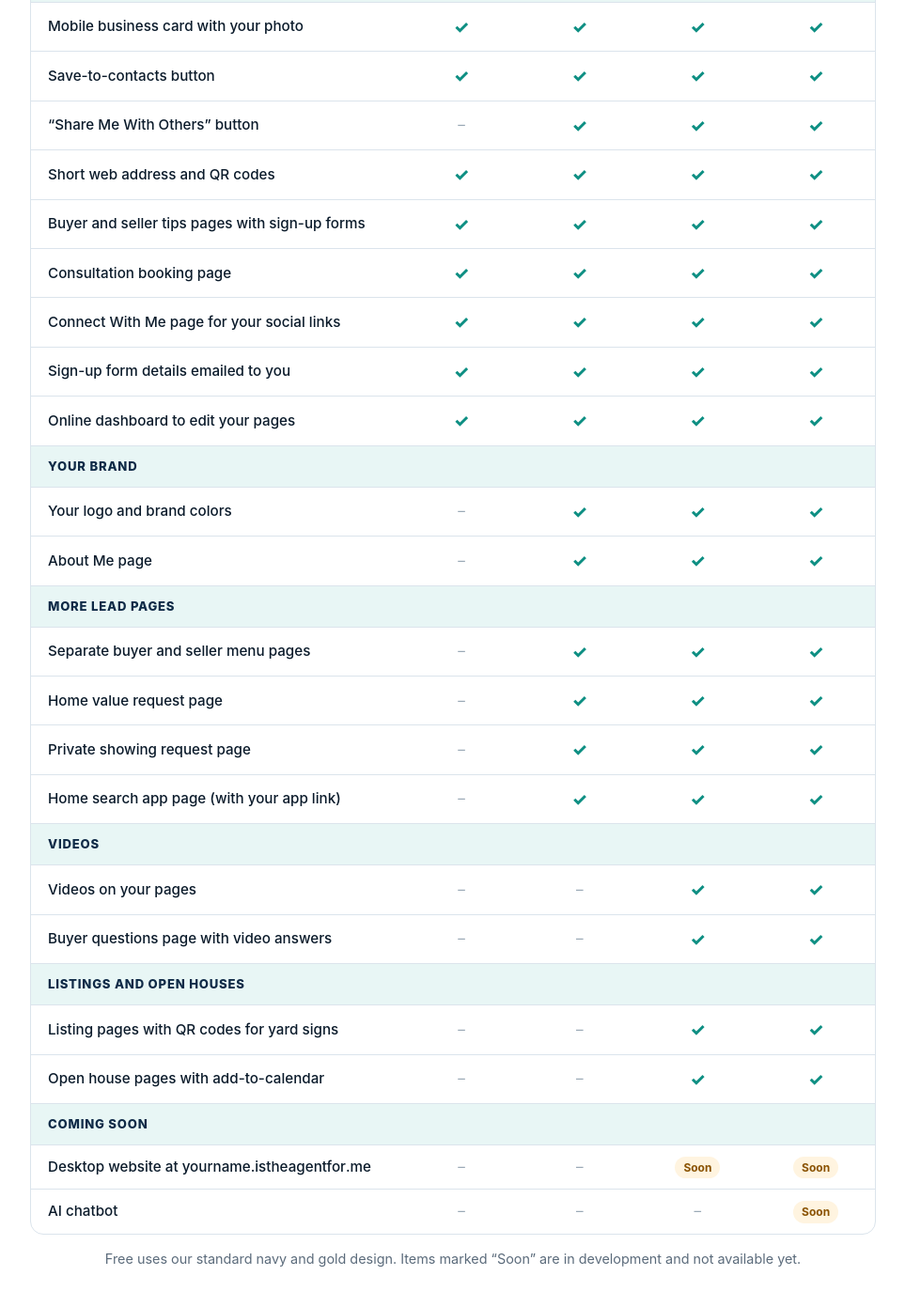
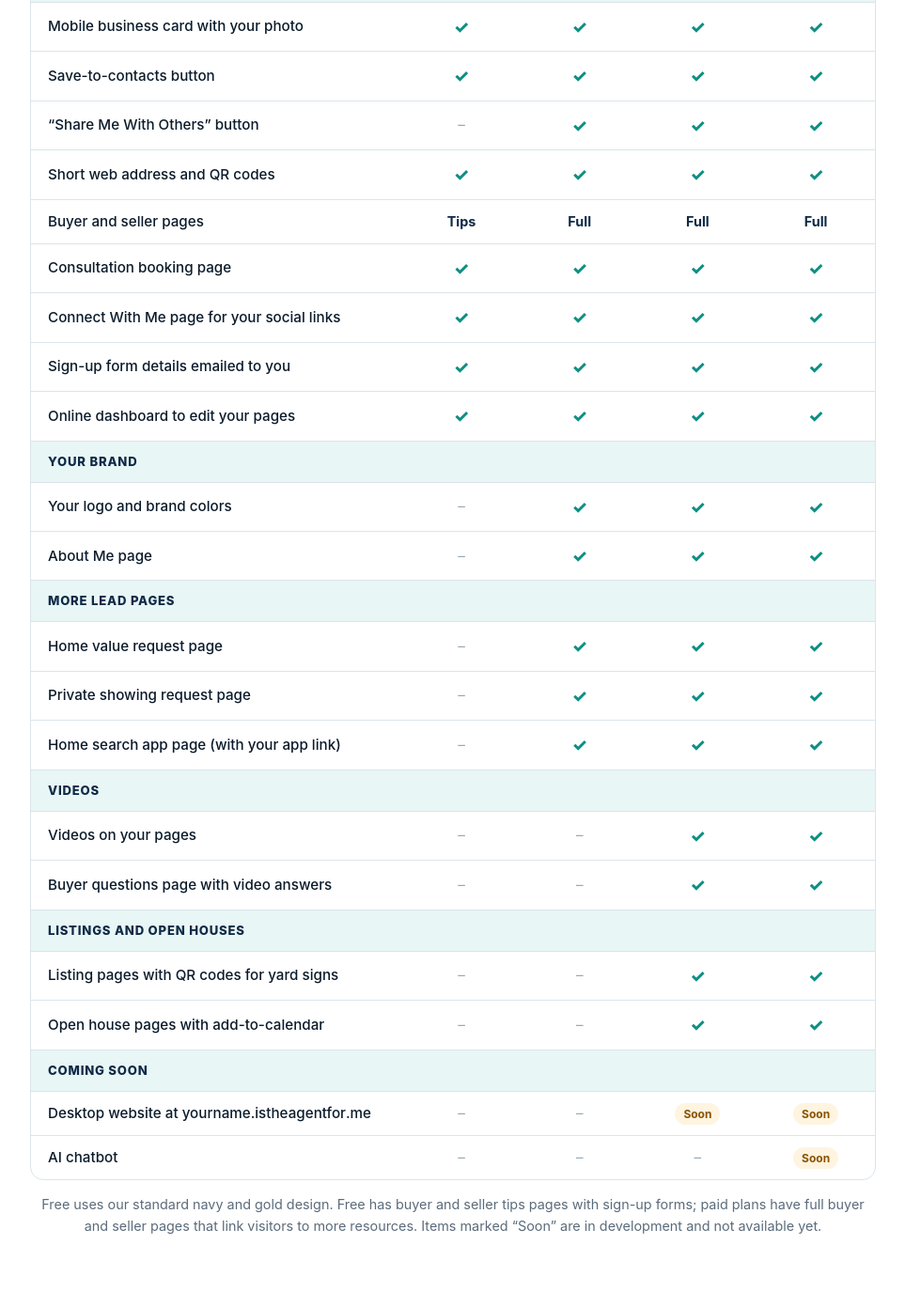
Before and after one commit to hynriai-developer/leadstream-site, a plain HTML site: page index.html in a window 1280 px wide. Shown: the part 3689-5080 px from the top of the page at 94% size, without its empty margins (158-1121 px from the left). Drawn offline with Linux system fonts and the light colour scheme.

Commit message:
Pricing chart: Free has tips pages, paid plans have full buyer and seller pages
Co-Authored-By: Claude Sonnet 5.5 <noreply@anthropic.com>
Claude-Session: https://claude.ai/code/session_013GpXPjHL1HjE1vqMyFdipu

```diff
--- a/index.html
+++ b/index.html
@@ -91,11 +91,12 @@ footer b{color:#fff}
 .compare tbody tr:last-child th{border-radius:0 0 0 13px}.compare tbody tr:last-child td:last-child{border-radius:0 0 13px 0}
 .compare .yes{color:var(--teal-d);font-weight:800;font-size:1.15rem}
 .compare .no{color:#9aa9b6}
+.compare .lvl{color:var(--navy);font-weight:700;font-size:.9rem}
 .compare .soon{display:inline-block;background:#fff4e0;color:#8a5200;border-radius:20px;padding:2px 9px;font-size:.75rem;font-weight:700}
 .compare-note{color:var(--gray);font-size:.9rem;max-width:900px;margin:14px auto 0}
 .sr{position:absolute;width:1px;height:1px;overflow:hidden;clip:rect(0 0 0 0);white-space:nowrap}
 .compare tbody th,.compare tbody td{position:relative}
-@media(max-width:560px){.compare th,.compare td{padding:9px 2px;font-size:.82rem}.compare thead th{font-size:.66rem;padding-left:0;padding-right:0;white-space:nowrap;overflow-wrap:normal}.compare thead th:first-child{width:36%}.compare tbody th{padding-left:10px;padding-right:6px}.compare .group th{font-size:.72rem}.compare .soon{padding:1px 4px;font-size:.66rem}}
+@media(max-width:560px){.compare th,.compare td{padding:9px 2px;font-size:.82rem}.compare thead th{font-size:.66rem;padding-left:0;padding-right:0;white-space:nowrap;overflow-wrap:normal}.compare thead th:first-child{width:36%}.compare tbody th{padding-left:10px;padding-right:6px}.compare .group th{font-size:.72rem}.compare .soon{padding:1px 4px;font-size:.66rem}.compare .lvl{font-size:.74rem}}
 @media(max-width:360px){.wrap .compare thead th{font-size:.58rem}.wrap .compare thead th:first-child{width:33%}}
 </style>
 </head>
@@ -249,7 +250,7 @@ footer b{color:#fff}
           <tr><th scope="row">Save-to-contacts button</th><td><span class="yes" aria-hidden="true">&#10003;</span><span class="sr">Included</span></td><td><span class="yes" aria-hidden="true">&#10003;</span><span class="sr">Included</span></td><td><span class="yes" aria-hidden="true">&#10003;</span><span class="sr">Included</span></td><td><span class="yes" aria-hidden="true">&#10003;</span><span class="sr">Included</span></td></tr>
           <tr><th scope="row">&ldquo;Share Me With Others&rdquo; button</th><td><span class="no" aria-hidden="true">&ndash;</span><span class="sr">Not included</span></td><td><span class="yes" aria-hidden="true">&#10003;</span><span class="sr">Included</span></td><td><span class="yes" aria-hidden="true">&#10003;</span><span class="sr">Included</span></td><td><span class="yes" aria-hidden="true">&#10003;</span><span class="sr">Included</span></td></tr>
           <tr><th scope="row">Short web address and QR codes</th><td><span class="yes" aria-hidden="true">&#10003;</span><span class="sr">Included</span></td><td><span class="yes" aria-hidden="true">&#10003;</span><span class="sr">Included</span></td><td><span class="yes" aria-hidden="true">&#10003;</span><span class="sr">Included</span></td><td><span class="yes" aria-hidden="true">&#10003;</span><span class="sr">Included</span></td></tr>
-          <tr><th scope="row">Buyer and seller tips pages with sign-up forms</th><td><span class="yes" aria-hidden="true">&#10003;</span><span class="sr">Included</span></td><td><span class="yes" aria-hidden="true">&#10003;</span><span class="sr">Included</span></td><td><span class="yes" aria-hidden="true">&#10003;</span><span class="sr">Included</span></td><td><span class="yes" aria-hidden="true">&#10003;</span><span class="sr">Included</span></td></tr>
+          <tr><th scope="row">Buyer and seller pages</th><td><span class="lvl">Tips</span></td><td><span class="lvl">Full</span></td><td><span class="lvl">Full</span></td><td><span class="lvl">Full</span></td></tr>
           <tr><th scope="row">Consultation booking page</th><td><span class="yes" aria-hidden="true">&#10003;</span><span class="sr">Included</span></td><td><span class="yes" aria-hidden="true">&#10003;</span><span class="sr">Included</span></td><td><span class="yes" aria-hidden="true">&#10003;</span><span class="sr">Included</span></td><td><span class="yes" aria-hidden="true">&#10003;</span><span class="sr">Included</span></td></tr>
           <tr><th scope="row">Connect With Me page for your social links</th><td><span class="yes" aria-hidden="true">&#10003;</span><span class="sr">Included</span></td><td><span class="yes" aria-hidden="true">&#10003;</span><span class="sr">Included</span></td><td><span class="yes" aria-hidden="true">&#10003;</span><span class="sr">Included</span></td><td><span class="yes" aria-hidden="true">&#10003;</span><span class="sr">Included</span></td></tr>
           <tr><th scope="row">Sign-up form details emailed to you</th><td><span class="yes" aria-hidden="true">&#10003;</span><span class="sr">Included</span></td><td><span class="yes" aria-hidden="true">&#10003;</span><span class="sr">Included</span></td><td><span class="yes" aria-hidden="true">&#10003;</span><span class="sr">Included</span></td><td><span class="yes" aria-hidden="true">&#10003;</span><span class="sr">Included</span></td></tr>
@@ -258,7 +259,6 @@ footer b{color:#fff}
           <tr><th scope="row">Your logo and brand colors</th><td><span class="no" aria-hidden="true">&ndash;</span><span class="sr">Not included</span></td><td><span class="yes" aria-hidden="true">&#10003;</span><span class="sr">Included</span></td><td><span class="yes" aria-hidden="true">&#10003;</span><span class="sr">Included</span></td><td><span class="yes" aria-hidden="true">&#10003;</span><span class="sr">Included</span></td></tr>
           <tr><th scope="row">About Me page</th><td><span class="no" aria-hidden="true">&ndash;</span><span class="sr">Not included</span></td><td><span class="yes" aria-hidden="true">&#10003;</span><span class="sr">Included</span></td><td><span class="yes" aria-hidden="true">&#10003;</span><span class="sr">Included</span></td><td><span class="yes" aria-hidden="true">&#10003;</span><span class="sr">Included</span></td></tr>
           <tr class="group"><th colspan="5" scope="colgroup">More lead pages</th></tr>
-          <tr><th scope="row">Separate buyer and seller menu pages</th><td><span class="no" aria-hidden="true">&ndash;</span><span class="sr">Not included</span></td><td><span class="yes" aria-hidden="true">&#10003;</span><span class="sr">Included</span></td><td><span class="yes" aria-hidden="true">&#10003;</span><span class="sr">Included</span></td><td><span class="yes" aria-hidden="true">&#10003;</span><span class="sr">Included</span></td></tr>
           <tr><th scope="row">Home value request page</th><td><span class="no" aria-hidden="true">&ndash;</span><span class="sr">Not included</span></td><td><span class="yes" aria-hidden="true">&#10003;</span><span class="sr">Included</span></td><td><span class="yes" aria-hidden="true">&#10003;</span><span class="sr">Included</span></td><td><span class="yes" aria-hidden="true">&#10003;</span><span class="sr">Included</span></td></tr>
           <tr><th scope="row">Private showing request page</th><td><span class="no" aria-hidden="true">&ndash;</span><span class="sr">Not included</span></td><td><span class="yes" aria-hidden="true">&#10003;</span><span class="sr">Included</span></td><td><span class="yes" aria-hidden="true">&#10003;</span><span class="sr">Included</span></td><td><span class="yes" aria-hidden="true">&#10003;</span><span class="sr">Included</span></td></tr>
           <tr><th scope="row">Home search app page (with your app link)</th><td><span class="no" aria-hidden="true">&ndash;</span><span class="sr">Not included</span></td><td><span class="yes" aria-hidden="true">&#10003;</span><span class="sr">Included</span></td><td><span class="yes" aria-hidden="true">&#10003;</span><span class="sr">Included</span></td><td><span class="yes" aria-hidden="true">&#10003;</span><span class="sr">Included</span></td></tr>
@@ -273,7 +273,7 @@ footer b{color:#fff}
           <tr><th scope="row">AI chatbot</th><td><span class="no" aria-hidden="true">&ndash;</span><span class="sr">Not included</span></td><td><span class="no" aria-hidden="true">&ndash;</span><span class="sr">Not included</span></td><td><span class="no" aria-hidden="true">&ndash;</span><span class="sr">Not included</span></td><td><span class="soon" aria-hidden="true">Soon</span><span class="sr">Coming soon</span></td></tr>
       </tbody>
     </table>
-    <p class="compare-note">Free uses our standard navy and gold design. Items marked &ldquo;Soon&rdquo; are in development and not available yet.</p>
+    <p class="compare-note">Free uses our standard navy and gold design. Free has buyer and seller tips pages with sign-up forms; paid plans have full buyer and seller pages that link visitors to more resources. Items marked &ldquo;Soon&rdquo; are in development and not available yet.</p>
   </div>
 </section>
 
```
